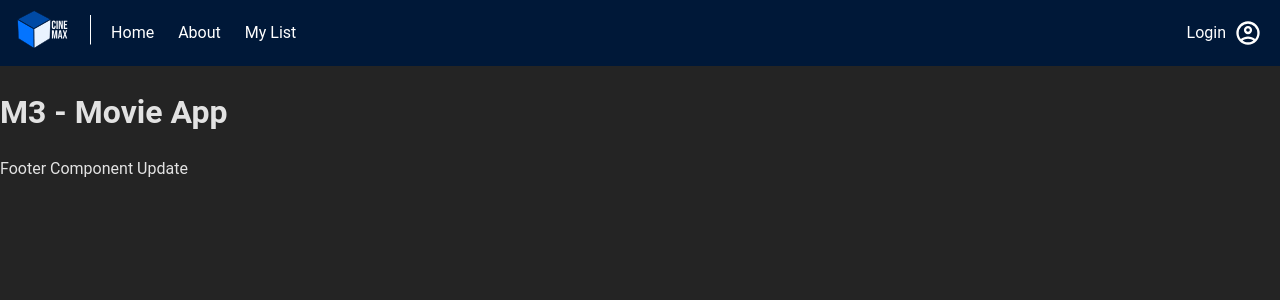
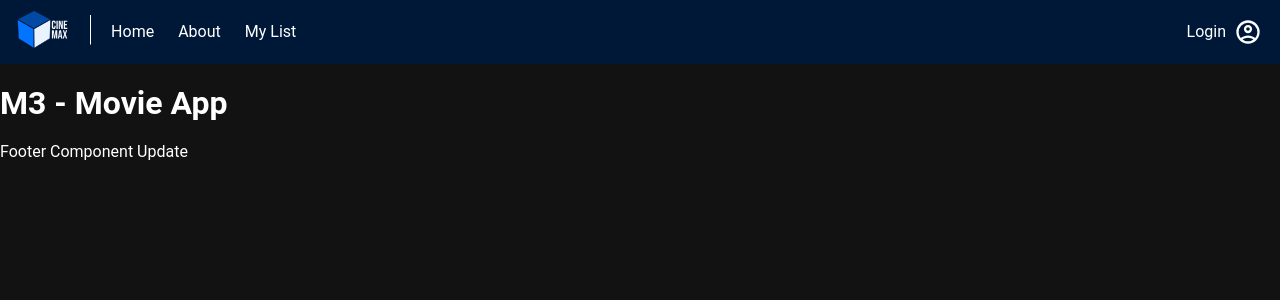
Before and after one commit to mtq01/m3-movie-app, a React (Vite) app: page / in a window 1280 px wide. Shown: the top 300 px of the page. Built offline with nearby package versions, Linux system fonts and the light colour scheme.

Commit message:
Updated the root styles in index.css

```diff
--- a/src/styles/index.css
+++ b/src/styles/index.css
@@ -8,14 +8,33 @@ Styles for the Global Elements go here.
 
 */
 :root {
-  font-family: system-ui, Avenir, Helvetica, Arial, sans-serif;
-  line-height: 1.5;
-  font-weight: 400;
+  /* typography */
+  --font-body: "Open Sans", system-ui, Avenir, Helvetica, Arial, sans-serif;
+  --font-body: "Source Sans 3", system-ui, Avenir, Helvetica, Arial, sans-serif;
+  --font-weight-regular: 400;
+  --font-weight-medium: 500;
+  --font-weight-semibold: 600;
 
-  color-scheme: light dark;
-  color: rgba(255, 255, 255, 0.87);
-  background-color: #242424;
+  --line-height-base: 1.5;
 
+  /* colors */
+  --light-blue: #86bbff;
+  --dark-blue: #000812;
+  --mid-dark-blue: #041934;
+  --mid-blue: #03224a;
+  --accent-yellow: #e4a100;
+
+  /* spacing */
+  --site-gutter-lg: 1.5rem;
+  --site-gutter-sm: 1rem;
+  --max-content-width: 1280px;
+
+  /* UI */
+  --radius-sm: 5px;
+  --radius-md: 10px;
+
+  /* base */
+  color-scheme: dark;
   font-synthesis: none;
   text-rendering: optimizeLegibility;
   -webkit-font-smoothing: antialiased;
```
